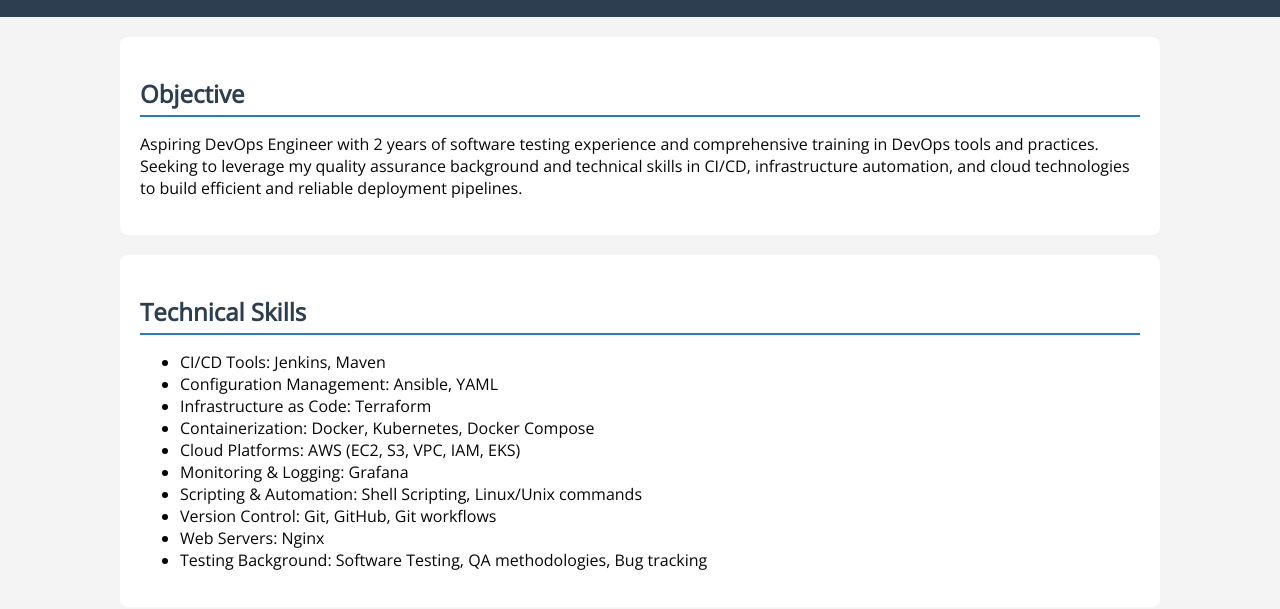
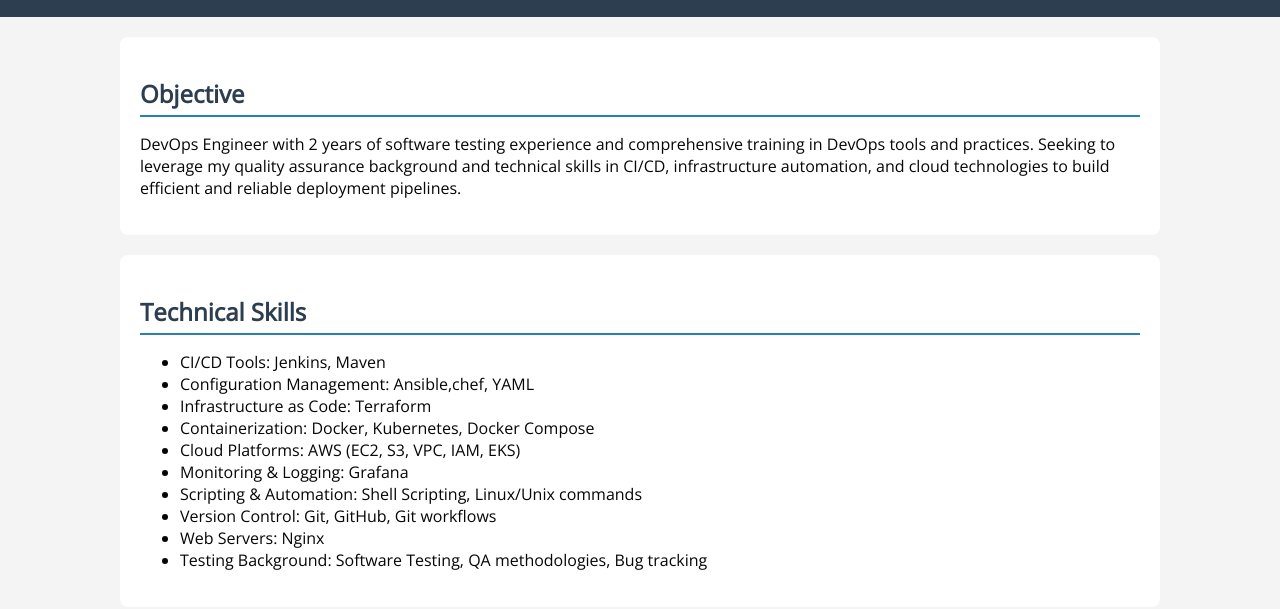
Before and after one commit to vishal368/Portfolio, a plain HTML site: page Home.html in a window 1280 px wide. Shown: the part 135-744 px from the top of the page. Drawn offline with nearby package versions, Linux system fonts and the light colour scheme.

Commit message:
version1

```diff
--- a/Home.html
+++ b/Home.html
@@ -68,14 +68,14 @@
 
 <section id="about">
   <h2>Objective</h2>
-  <p>Aspiring DevOps Engineer with 2 years of software testing experience and comprehensive training in DevOps tools and practices. Seeking to leverage my quality assurance background and technical skills in CI/CD, infrastructure automation, and cloud technologies to build efficient and reliable deployment pipelines.</p>
+  <p> DevOps Engineer with 2 years of software testing experience and comprehensive training in DevOps tools and practices. Seeking to leverage my quality assurance background and technical skills in CI/CD, infrastructure automation, and cloud technologies to build efficient and reliable deployment pipelines.</p>
 </section>
 
 <section id="skills">
   <h2>Technical Skills</h2>
   <ul>
     <li>CI/CD Tools: Jenkins, Maven</li>
-    <li>Configuration Management: Ansible, YAML</li>
+    <li>Configuration Management: Ansible,chef, YAML</li>
     <li>Infrastructure as Code: Terraform</li>
     <li>Containerization: Docker, Kubernetes, Docker Compose</li>
     <li>Cloud Platforms: AWS (EC2, S3, VPC, IAM, EKS)</li>
```
Also changed, not shown: Projects.html (+1 -0 lines).
